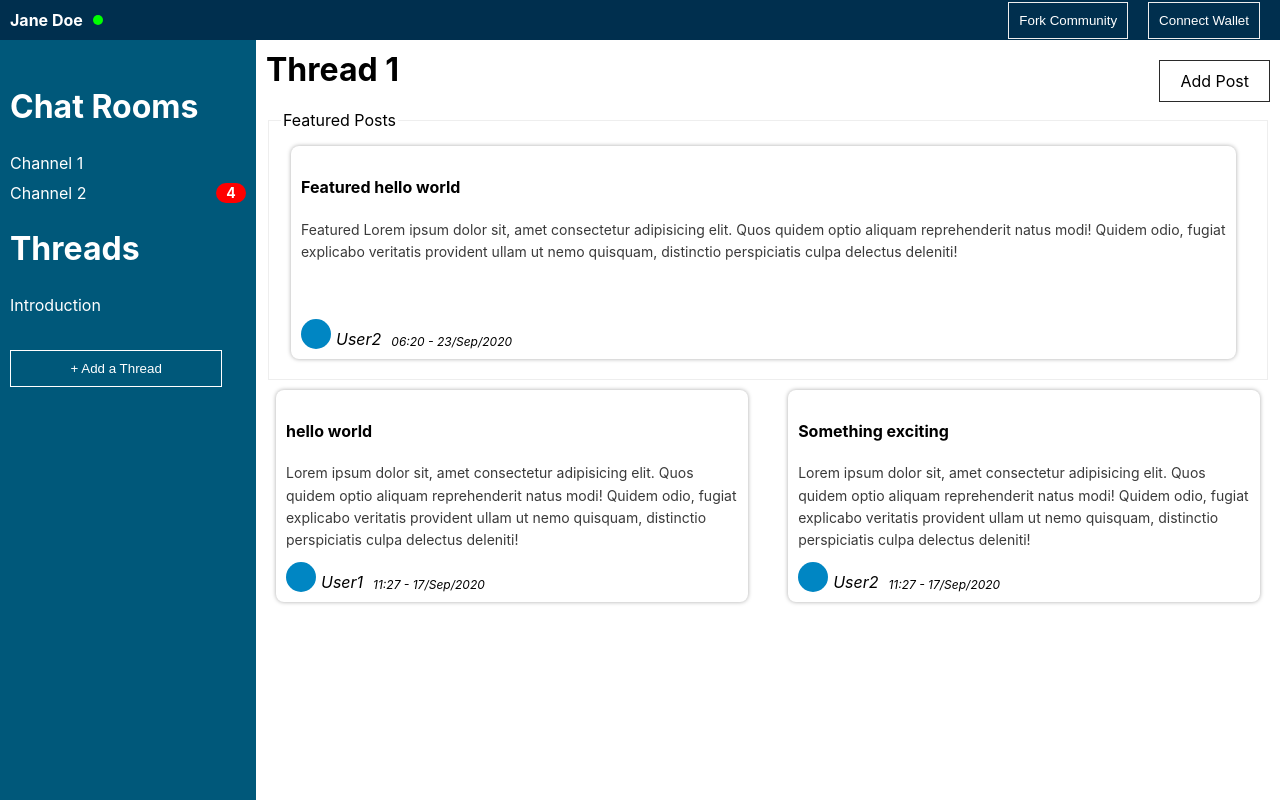
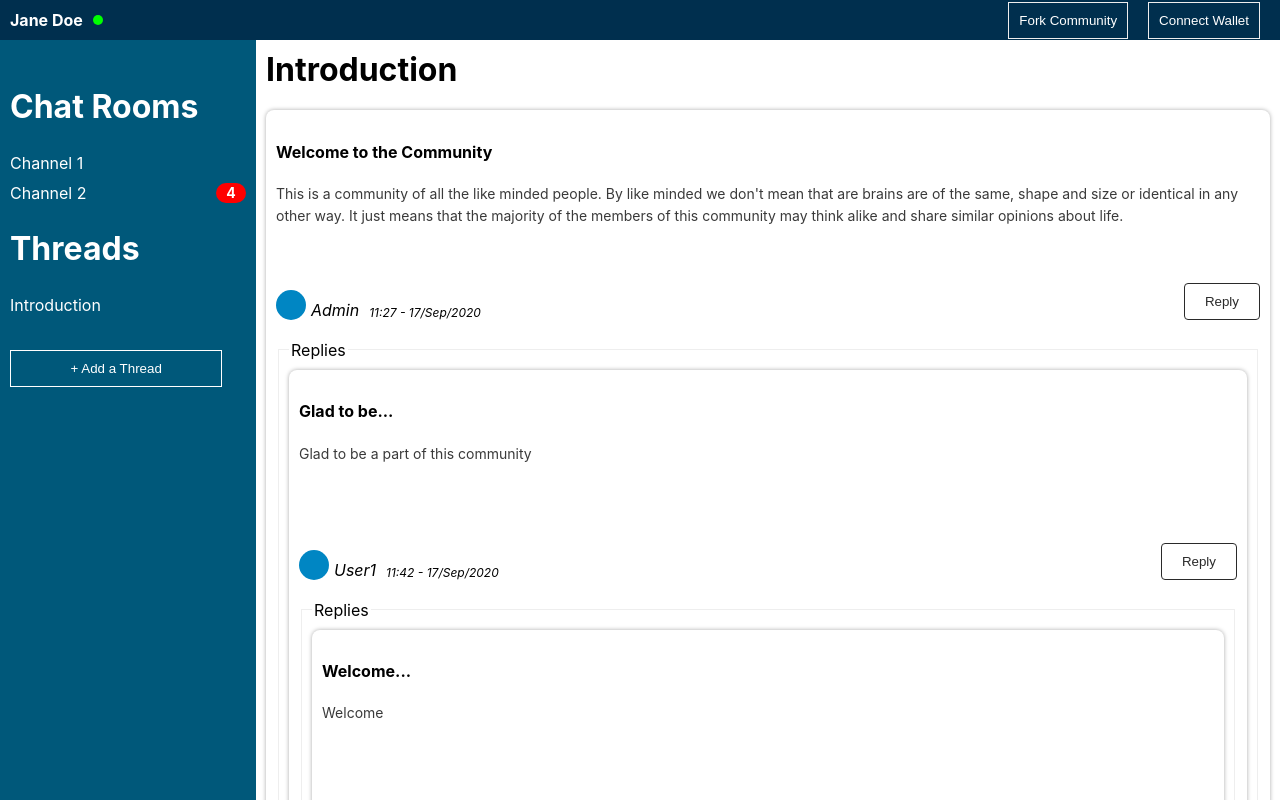
Before and after one commit to SpacesTemp/spaces-interface, a React (Create React App) app: page /thread/1 in a window 1280 px wide. Built offline with nearby package versions, Linux system fonts and the light colour scheme.

Commit message:
Render posts and add functionality to reply on posts

```diff
--- a/src/App.tsx
+++ b/src/App.tsx
@@ -11,7 +11,8 @@ import AddPost from './components/AddPost';
 import AddThread from './components/AddThread';
 import mockData from './mockData/threads.json';
 
-type Post = {
+export type Post = {
+  id: number,
   title?: string,
   content: string,
   user: string,
@@ -19,7 +20,20 @@ type Post = {
   replies: Array<number>
 }
 
+export type PostInput = {
+  title?: string,
+  content: string,
+}
+
 export type Thread = {
+  id: number,
+  name: string,
+  isPaid: boolean,
+  payAmount: number,
+  posts: Array<Post>,
+}
+
+export type ThreadInput = {
   name: string,
   isPaid: boolean,
   payAmount: number,
@@ -35,11 +49,6 @@ interface State {
   },
   nextAvailableId: number,
 }
-
-type Action =
-  | { type: 'SHOW_EDITOR', isReply: boolean, parentId?: number, threadId?: number }
-  | { type: 'HIDE_EDITOR' }
-  | { type: 'ADD_POST' };
 
 const Main = styled.main`
   display: flex;
@@ -91,13 +100,20 @@ const appReducer = (state: any, action: any) => {
     case 'ADD_POST':
       const { post } = action;
       const newThreads = [...state.threads];
-      const currentThread = newThreads[state.threadId - 1];
+      const threadId = state.editorMeta.threadId;
+
+      const currentThread = newThreads[threadId - 1];
+      console.log(currentThread);
       currentThread.posts.push({
         id: currentThread.nextPostId,
+        timestamp: Date.now(),
+        replies: [],
         ...post,
       });
 
-      currentThread.posts[state.parentId].replies.push(currentThread.nextPostId);
+      if (state.editorMeta.isReply) {
+        currentThread.posts[state.editorMeta.parentId - 1].replies.push(currentThread.nextPostId);
+      }
       currentThread.nextPostId++;
 
       return {
@@ -113,6 +129,7 @@ const appReducer = (state: any, action: any) => {
         "isPaid": action.isPaid,
         "payAmount": action.payAmount,
         "posts": [],
+        nextPostId: 1,
       });
 
       newState.nextThreadId++;
@@ -142,6 +159,9 @@ const App = () => {
   const [state, dispatch] = useReducer(appReducer, initialState);
 
   const openPostEditor = (isReply: boolean, parentId: number, threadId: number) => {
+    console.log(isReply,
+      parentId,
+      threadId);
     dispatch({
       type: 'SHOW_EDITOR',
       isReply,
@@ -156,13 +176,23 @@ const App = () => {
     });
   }
 
-  const addThread = (thread: Thread) => {
+  const addThread = (thread: ThreadInput) => {
     dispatch({
       type: 'ADD_THREAD',
       ...thread,
     });
     dispatch({
       type: 'HIDE_THREAD_EDITOR',
+    });
+  }
+
+  const addPost = (post: PostInput) => {
+    dispatch({
+      type: 'ADD_POST',
+      post,
+    });
+    dispatch({
+      type: 'HIDE_EDITOR',
     });
   }
 
@@ -178,7 +208,7 @@ const App = () => {
               <Route path="/thread/:id" component={Threads} />
             </Switch>
           </Main>
-          <AddPost open={state.showPostEditor} onClose={() => dispatch({ type: 'HIDE_EDITOR' })} />
+          <AddPost open={state.showPostEditor} onClose={() => dispatch({ type: 'HIDE_EDITOR' })} onSubmit={addPost} />
           {
             state.showThreadEditor && <AddThread open={state.showThreadEditor} onClose={() => dispatch({ type: 'HIDE_THREAD_EDITOR' })} onSubmit={addThread} />
           }
--- a/src/components/AddThread.tsx
+++ b/src/components/AddThread.tsx
@@ -6,7 +6,7 @@ import Checkbox from '@material-ui/core/Checkbox';
 import TextField from '@material-ui/core/TextField';
 import { makeStyles } from '@material-ui/styles';
 
-import { Thread } from '../App';
+import { ThreadInput } from '../App';
 import Modal from './Modal';
 
 const useStyles = makeStyles({
@@ -37,7 +37,7 @@ const ThreadForm = styled.form`
   }
 `;
 
-const AddThread: React.FC<{ open: boolean, onClose: () => void, onSubmit: (thread: Thread) => void }> = ({ open, onClose, onSubmit }) => {
+const AddThread: React.FC<{ open: boolean, onClose: () => void, onSubmit: (thread: ThreadInput) => void }> = ({ open, onClose, onSubmit }) => {
   const [showSlider, setShowSlider] = useState(false);
   const classes = useStyles();
   if (!open) {
@@ -64,7 +64,7 @@ const AddThread: React.FC<{ open: boolean, onClose: () => void, onSubmit: (threa
   return (
     <Modal onClose={onClose} open={open}>
       <ThreadForm onSubmit={submitHandler}>
-        <h3>Add a post</h3>
+        <h3>Add a Thread</h3>
         <TextField className={classes.textRoot} name="name" label="Name" variant="outlined" />
 
         <FormControlLabel
--- /dev/null
+++ b/src/components/Post.tsx
@@ -0,0 +1,103 @@
+import React, { useContext } from 'react';
+import styled from 'styled-components';
+
+import { DataContext, Post as PostType } from '../App';
+import { ThreadContext } from './Threads';
+import Timestamp from "./Timestamp";
+
+interface Props {
+  post: PostType,
+}
+
+const PostDiv = styled.div`
+  width: 100%;
+  border-radius: 8px;
+  box-shadow: 0 0 4px ${({ theme }) => theme.colors.shadowGrey};
+  padding: 10px;
+
+  display: flex;
+  flex-direction: row;
+  flex-wrap: wrap;
+  justify-content: space-between;
+  margin-bottom: 5px;
+
+  h6 {
+    width: 100%;
+    margin-top: 0;
+    margin-bottom: 10px;
+  }
+
+  .content {
+    width: 100%;
+    min-height: 100px;
+    color: ${({ theme }) => theme.colors.postTextColor};
+    font-size: 14px;
+    line-height: 1.6em;
+  }
+`;
+
+const User = styled.div`
+  display: flex;
+  align-items: flex-end;
+  font-style: italic;
+  width: 50%;
+`;
+
+const UserImage = styled.div`
+  border-radius: 50%;
+  height: 30px;
+  width: 30px;
+  background-color: ${({ theme }) => theme.colors.secondaryDarkColor};
+  margin-right: 5px;
+`;
+
+const Replies = styled.fieldset`
+  border: 1px solid ${({ theme }) => theme.colors.borderGrey};
+  padding: 10px;
+  margin-top: 20px;
+  width: 100%;
+`;
+
+const ReplyButton = styled.button`
+  border: 1px solid ${({ theme }) => theme.colors.black};
+  border-radius: 4px;
+  padding: 10px 20px;
+  color: ${({ theme }) => theme.colors.black};
+  background-color: ${({ theme }) => theme.colors.white};
+`;
+
+const Post: React.FC<Props> = ({ post }) => {
+  const { id, title, content, user, timestamp, replies } = post;
+
+  const threadContext = useContext(ThreadContext);
+  const dataContext = useContext(DataContext);
+
+  const { thread } = threadContext;
+  console.log(replies.length);
+  return (
+    <PostDiv>
+      <h4>{title ? title : `${content.substr(0, 10)}...`}</h4>
+      <div className="content">{content}</div>
+      <User>
+        <UserImage />
+        {user}
+        <Timestamp timestamp={timestamp} />
+      </User>
+      <ReplyButton onClick={() => dataContext.openPostEditor(true, id, thread.id)}>Reply</ReplyButton>
+
+      {
+        replies && replies.length > 0 &&
+        <Replies>
+          <legend>Replies</legend>
+          {
+            replies.map((replyId) => {
+              return <Post key={replyId} post={thread.posts[replyId - 1]} />
+            })
+          }
+        </Replies>
+      }
+    </PostDiv>
+  );
+}
+
+export default Post;
--- a/src/components/Threads.tsx
+++ b/src/components/Threads.tsx
@@ -1,16 +1,9 @@
-import React, { useState, useReducer } from "react";
-import { useParams } from "react-router-dom";
+import React, { useContext } from "react";
+import { useParams, Redirect } from "react-router-dom";
 import styled from "styled-components";
-import Slider from '@material-ui/core/Slider';
 
-import Timestamp from "./Timestamp";
-
-type Post = {
-  title: string;
-  content: string;
-  user: string;
-  timestamp: any;
-};
+import { DataContext, Thread as ThreadType } from "../App";
+import Post from "./Post";
 
 const Main = styled.div`
   position: relative;
@@ -30,248 +23,54 @@ const Main = styled.div`
   }
 `;
 
-const FeaturedPosts = styled.fieldset`
-  border: 1px solid ${({ theme }) => theme.colors.borderGrey};
+const NoPosts = styled.div`
+  height: 100%;
+  width: 100%;
+  display: flex;
+  align-items: center;
+  justify-content: center;
+  flex-direction: column;
 `;
 
-const PostDiv = styled.div`
-  width: 47%;
-  border-radius: 8px;
-  box-shadow: 0 0 4px ${({ theme }) => theme.colors.shadowGrey};
-  padding: 10px;
-
-  display: flex;
-  flex-direction: column;
-  margin: 10px;
-
-  h6 {
-    margin-top: 0;
-    margin-bottom: 10px;
-  }
-
-  .content {
-    min-height: 100px;
-    color: ${({ theme }) => theme.colors.postTextColor};
-    font-size: 14px;
-    line-height: 1.6em;
-  }
-
-  &.featured {
-    width: 97%;
-  }
-`;
-
-const User = styled.div`
-  display: flex;
-  align-items: flex-end;
-  font-style: italic;
-`;
-
-const UserImage = styled.div`
-  border-radius: 50%;
-  height: 30px;
-  width: 30px;
-  background-color: ${({ theme }) => theme.colors.secondaryDarkColor};
-  margin-right: 5px;
-`;
-
-const AddPost = styled.div`
+const AddPost = styled.button`
+  background-color: ${({ theme }) => theme.colors.white};
+  color: ${({ theme }) => theme.colors.black};
+  border-radius: 4px;
   border: 1px solid ${({ theme }) => theme.colors.black};
-  position: absolute;
-  top: 20px;
-  right: 10px;
   padding: 10px 20px;
 `;
 
-const Modal = styled.div`
-  position: fixed;
-  display: flex;
-  top: 0;
-  left: 0;
-  height: 100%;
-  width: 100%;
-  background-color: ${({ theme }) => theme.colors.modalBackground};
-`;
-
-const Close = styled.div`
-  position: absolute;
-  right: 10px;
-  top: 10px;
-`;
-
-const ModalBody = styled.div`
-  height: 80%;
-  width: 80%;
-  margin: auto;
-  position: relative;
-  background-color: ${({ theme }) => theme.colors.white};
-  border-radius: 4px;
-`;
-
-const PostForm = styled.form`
-  display: flex;
-  flex-direction: column;
-  padding: 24px;
-
-  input, textarea {
-    width: 100%;
-    border: 1px solid ${({ theme }) => theme.colors.borderGrey};
-    border-radius: 4px;
-    padding: 8px;
-    margin: 8px 0;
-  }
-
-  label {
-    margin: 16px 0 0;
-  }
-
-  button {
-    margin: 8px auto;
-    border-radius: 8px;
-    text-align: center;
-    padding: 15px 60px;
-    background-color: ${({ theme }) => theme.colors.white};
-  }
-`;
-
-const postsReducer = (state: any, action: any) => {
-  const newState = { ...state };
-  switch (action.type) {
-    case 'ADD_POST':
-      newState.posts.push(action.post);
-      return newState;
-  }
-
-  return state;
-};
+export const ThreadContext = React.createContext<{ thread: ThreadType }>({
+  thread: {
+    id: 0,
+    name: '',
+    posts: [],
+    isPaid: false,
+    payAmount: 0.0,
+  },
+});
 
 const Thread = () => {
-  const { id } = useParams();
-  const posts = [
-    {
-      title: "hello world",
-      content:
-        "Lorem ipsum dolor sit, amet consectetur adipisicing elit. Quos quidem optio aliquam reprehenderit natus modi! Quidem odio, fugiat explicabo veritatis provident ullam ut nemo quisquam, distinctio perspiciatis culpa delectus deleniti!",
-      user: "User1",
-      timestamp: 1600342039783,
-    },
-    {
-      title: "Something exciting",
-      content:
-        "Lorem ipsum dolor sit, amet consectetur adipisicing elit. Quos quidem optio aliquam reprehenderit natus modi! Quidem odio, fugiat explicabo veritatis provident ullam ut nemo quisquam, distinctio perspiciatis culpa delectus deleniti!",
-      user: "User2",
-      timestamp: 1600342039783,
-    },
-  ];
-  const featuredPosts = [
-    {
-      title: "Featured hello world",
-      content:
-        "Featured Lorem ipsum dolor sit, amet consectetur adipisicing elit. Quos quidem optio aliquam reprehenderit natus modi! Quidem odio, fugiat explicabo veritatis provident ullam ut nemo quisquam, distinctio perspiciatis culpa delectus deleniti!",
-      user: "User2",
-      timestamp: 1600842039783,
-    },
-  ];
+  const dataContext = useContext(DataContext);
+  const { id } = useParams<{ id: string }>();
 
-  let isPaid = false;
-  if (id == 2) {
-    isPaid = true;
+  const currentThread = dataContext.data.threads[parseInt(id) - 1];
+  if (!currentThread) {
+    return <Redirect to="/" />
   }
-
-  const [state, dispatch] = useReducer(postsReducer, { posts, featuredPosts });
-  const [showPostModal, togglePostModal] = useState(false);
-
-  const submitPost = (event: React.FormEvent) => {
-    event.preventDefault();
-    const { postTitle, content } = (event.target as HTMLFormElement);
-    if (!postTitle.value || !content.value) {
-      return;
-    }
-
-    dispatch({
-      type: 'ADD_POST',
-      post: {
-        title: (postTitle as HTMLInputElement).value,
-        content: (content as HTMLTextAreaElement).value,
-        user: 'User2',
-        timestamp: Date.now(),
-      }
-    });
-    (event.target as HTMLFormElement).reset();
-    togglePostModal(false);
-  }
-
-  console.log(state);
+  const { id: threadId, name, posts } = currentThread;
 
   return (
     <Main>
-      <h1>Thread {id}</h1>
-      <AddPost onClick={() => togglePostModal(!showPostModal)}>
-        Add Post
-      </AddPost>
-      {
-        !isPaid &&
-        <FeaturedPosts>
-          <legend>Featured Posts</legend>
-          {state.featuredPosts.map((post: Post, index: number) => {
-            return (
-              <PostDiv className="featured" key={index}>
-                <h4>{post.title}</h4>
-                <div className="content">{post.content}</div>
-                <User>
-                  <UserImage />
-                  {post.user}
-                  <Timestamp timestamp={post.timestamp} />
-                </User>
-              </PostDiv>
-            );
-          })}
-        </FeaturedPosts>
-      }
-
-      {state.posts.map((post: Post, index: number) => {
-        return (
-          <PostDiv key={index}>
-            <h4>{post.title}</h4>
-            <div className="content">{post.content}</div>
-            <User>
-              <UserImage />
-              {post.user}
-              <Timestamp timestamp={post.timestamp} />
-            </User>
-          </PostDiv>
-        );
-      })}
-
-      {showPostModal && (
-        <Modal>
-          <ModalBody>
-            <Close onClick={() => togglePostModal(!showPostModal)}>Close</Close>
-            <PostForm onSubmit={submitPost}>
-              <h3>Add a post</h3>
-
-              <label htmlFor="postTitle">Title:</label>
-              <input name="postTitle" type="text" />
-
-              <label htmlFor="content">Content:</label>
-              <textarea name="content" rows={10} />
-              {
-                isPaid && <Slider
-                  defaultValue={0.5}
-                  aria-labelledby="Donation"
-                  valueLabelDisplay="on"
-                  step={0.1}
-                  marks
-                  min={0.00}
-                  max={2}
-                  name="donation"
-                />
-              }
-              <button type="submit">Submit</button>
-            </PostForm>
-          </ModalBody>
-        </Modal>
-      )}
+      <h1>{name}</h1>
+      <ThreadContext.Provider value={{ thread: currentThread }}>
+        {posts.length > 0 ? <Post post={posts[0]} /> :
+          <NoPosts>
+            <h3>No posts added yet.</h3>
+            <AddPost onClick={() => dataContext.openPostEditor(false, 0, threadId)}>Add a Post</AddPost>
+          </NoPosts>
+        }
+      </ThreadContext.Provider>
     </Main>
   );
 };
```
Also changed, not shown: src/components/AddPost.tsx (+11 -14 lines).
